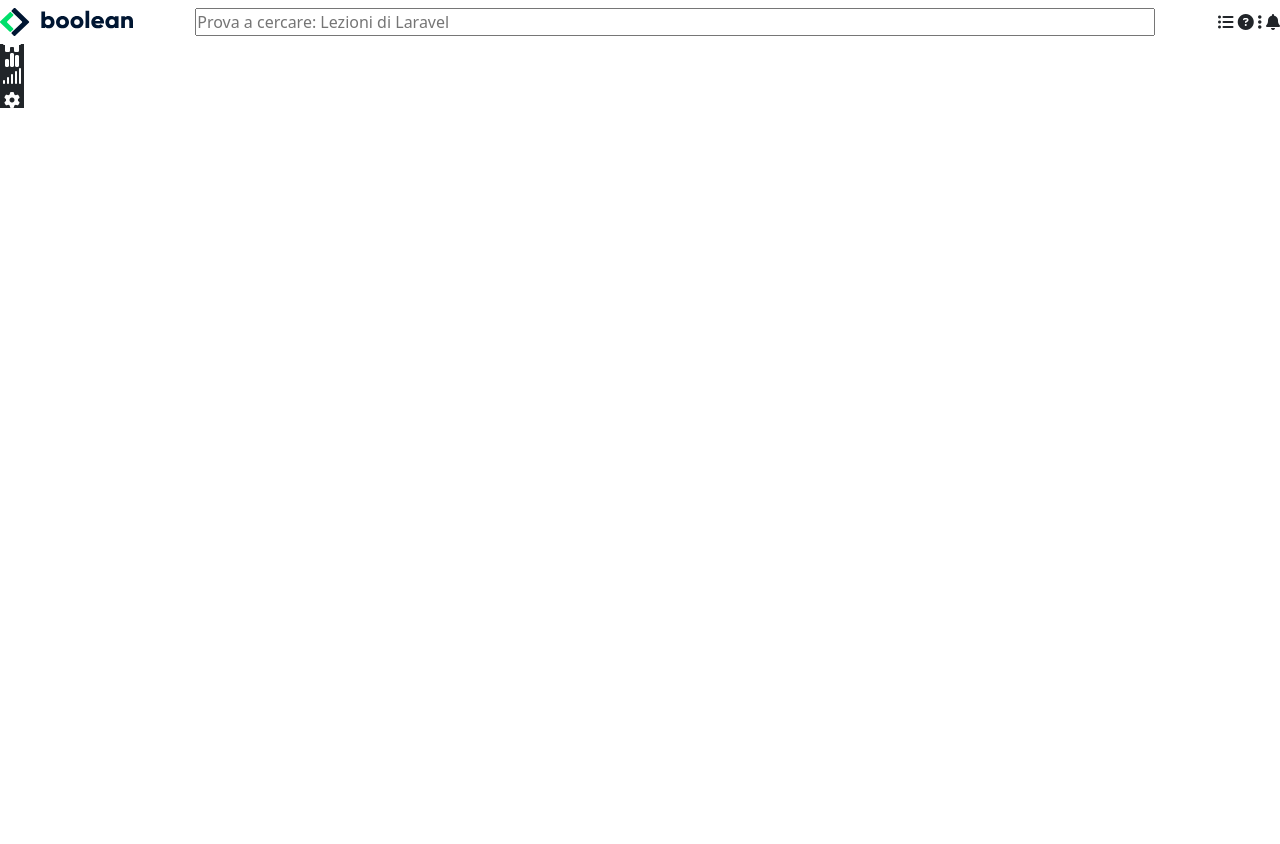
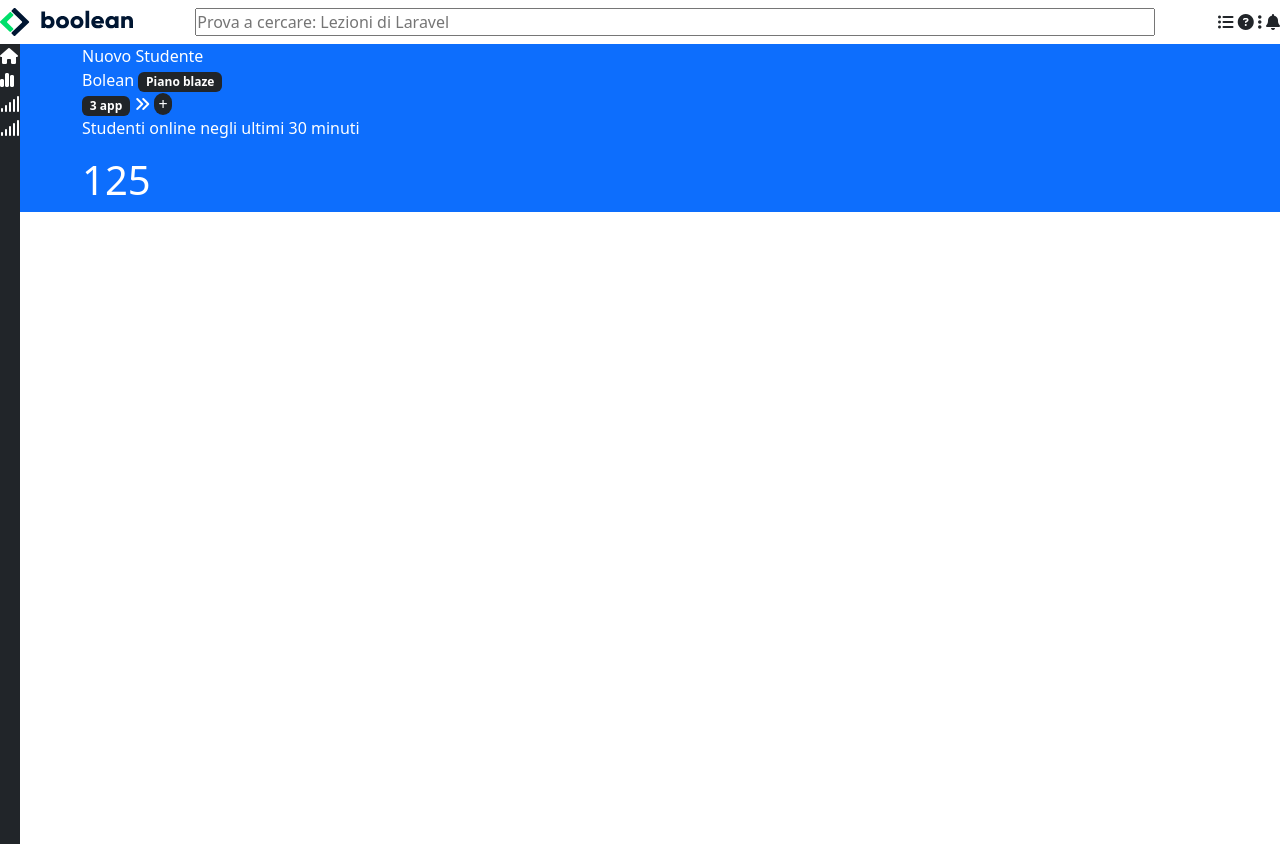
Before and after one commit to AndyDAntuono/html-css-bootstrap-dashboard, a plain HTML site: page index.html in a window 1280 px wide. Before the commit the page ends 800 px from the top, so only its background shows below. Drawn offline with nearby package versions, Linux system fonts and the light colour scheme.

Commit message:
[UPD] updated main section, added "boolean-blue" section

```diff
--- a/css/style.css
+++ b/css/style.css
@@ -2,6 +2,13 @@
 	margin: 0;
 	padding: 0;
 	box-sizing: border-box;
+}
+
+
+/*CUSTOM BACKGROUND COLORS*/
+
+.bg-red {
+	background-color: red;
 }
 
 /*HEADER*/
--- a/index.html
+++ b/index.html
@@ -32,17 +32,40 @@
         </div>
     </header>
     <main>
-        <section class="side_navbar">
+        <section class="side_navbar bg-dark text-white">
+            <div></div>
+            <ul class="nav flex-column vh-100">
+                <li class="nav-item">
+                    <i class="fa-solid fa-house"></i>
+                </li>
+                <li class="nav-item">
+                    <i class="fa-solid fa-chart-simple"></i>
+                </li>
+                <li class="nav-item">
+                    <i class="fa-solid fa-signal"></i>
+                </li>
+                <li class="nav-item mt-10">
+                    <i class="fa-solid fa-signal"></i>
+                </li>
+            </ul>
+        </section>
+        <section class="boolean-blue bg-primary text-white">
             <div class="container">
                 <div class="row">
-                    <div class="col-sm-12 col-md-4 col-lg-4 bg-dark">
-                        <div class="d-flex flex-column justify-content-center align-items-center text-white h-50">
-                            <i class="fa-solid fa-house"></i>
-                            <i class="fa-solid fa-chart-simple"></i>
-                            <i class="fa-solid fa-signal"></i>
+                    <div class="col-12-sm">
+                        <div>Nuovo Studente</div>
+                        <div>
+                            Bolean
+                            <span class="badge badge-pill bg-dark">Piano blaze</span>
                         </div>
-                        <div class="d-flex flex-column justify-content-end align-items-center text-white h-50">
-                            <i class="fa-solid fa-gear"></i>
+                        <div>
+                            <span class="badge badge-pill bg-dark">3 app</span>
+                            <span><i class="fa-solid fa-angles-right"></i></span>
+                            <span class="rounded-pill px-1 bg-dark">+</span>
+                        </div>
+                        <div>
+                            <p>Studenti online negli ultimi 30 minuti</p>
+                            <h1>125</h1>
                         </div>
                     </div>
                 </div>
```
